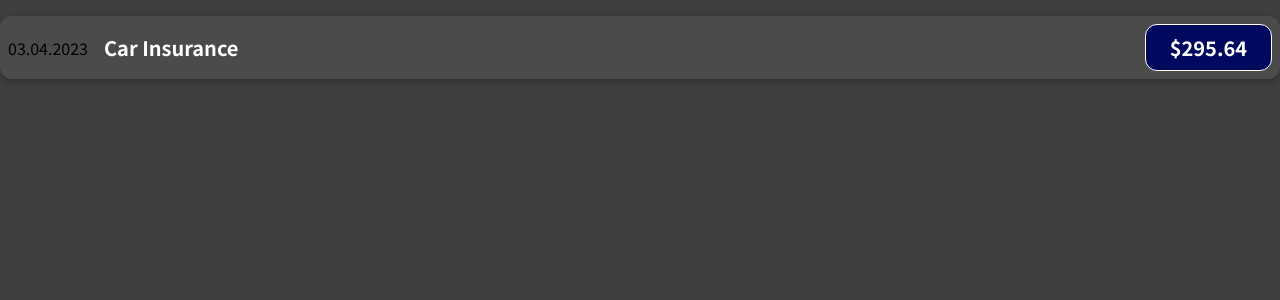
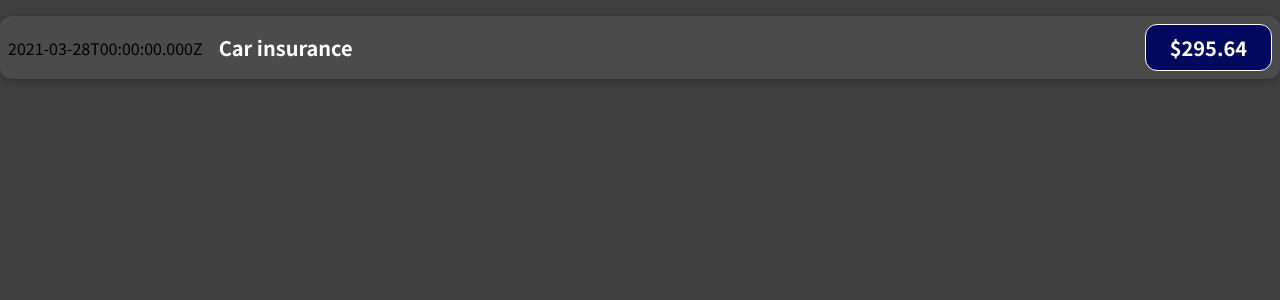
Before and after one commit to SarpAkgunduz/React-Application-for-Frontend, a React (Create React App) app: page / in a window 1280 px wide. Shown: the top 300 px of the page. Built offline with nearby package versions, Linux system fonts and the light colour scheme.

Commit message:
Added some solid constructors

```diff
--- a/src/components/ExpenseItem.js
+++ b/src/components/ExpenseItem.js
@@ -1,10 +1,13 @@
 import './ExpenseItem.css'
+
 function ExpenseItem() {
+    const expenseDate = new Date(2021, 2, 28);
+    const expenseTitle = "Car insurance"
     return (
     <div className = "expense-item">
-        <div>03.04.2023</div>
+        <div>{expenseDate.toISOString()}</div>
         <div className = "expense-item__description">
-            <h2 className = "expense-item__description h2">Car Insurance</h2>
+            <h2 className = "expense-item__description h2">{expenseTitle}</h2>
             <div className= "expense-item__price">$295.64</div>
         </div>
     </div>
```
